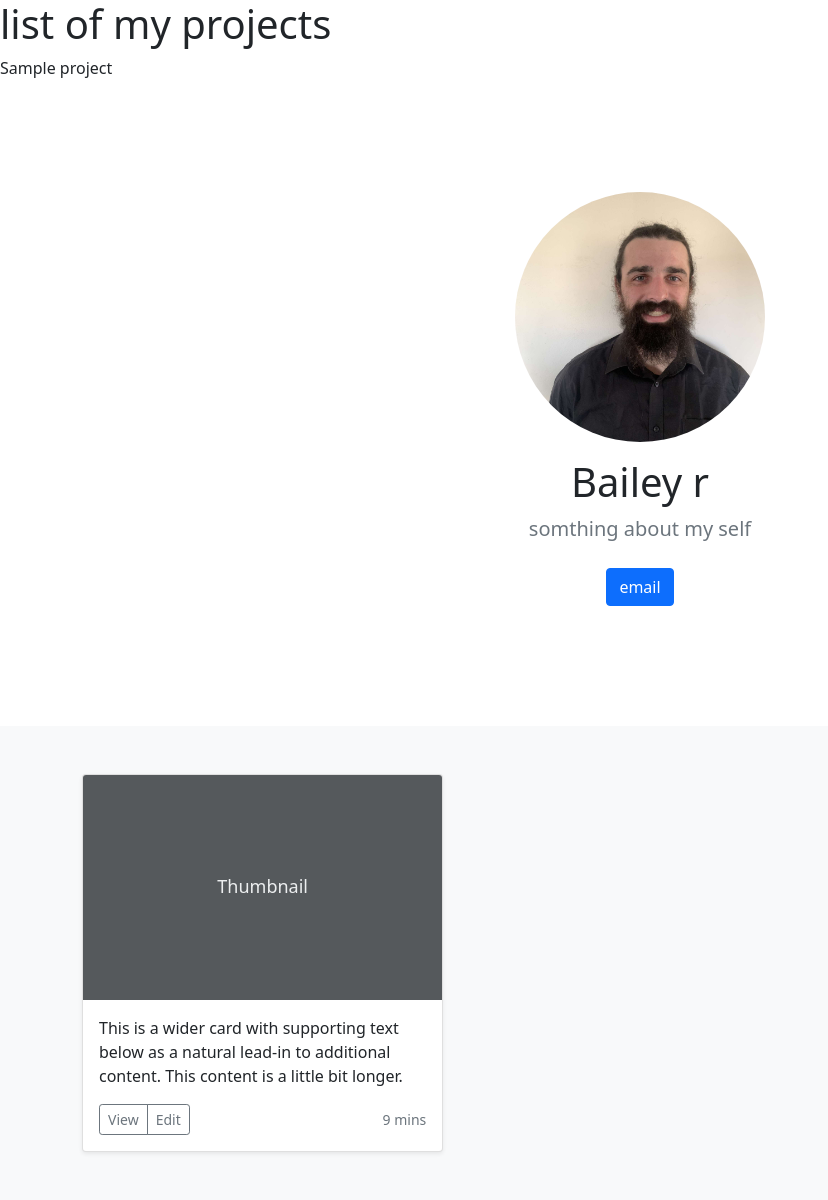
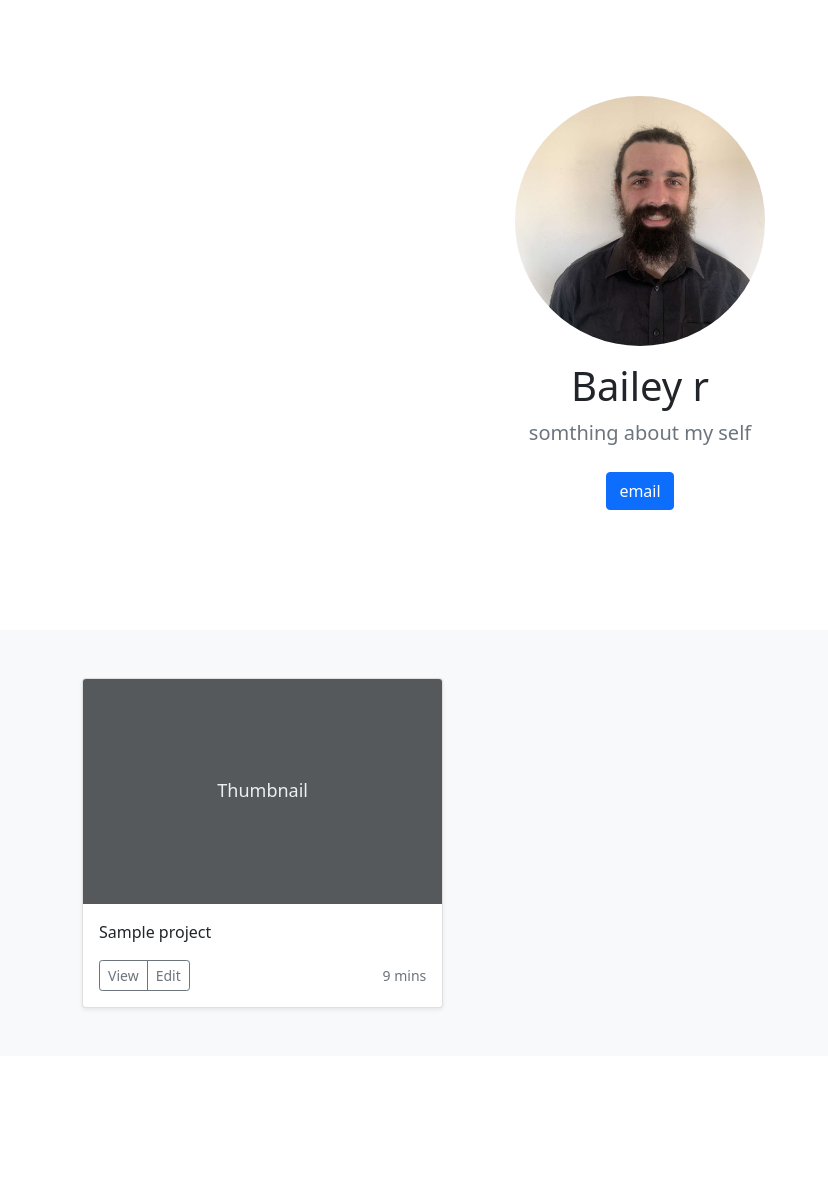
Before and after one commit to Baileyrechkemmr/final_portfolio, a Django app: page / in a window 1280 px wide. Shown: the whole page, without its empty margins (0-828 px from the left). After the commit the page ends 1011 px from the top, so only its background shows below. Run offline with Django 3.2, Linux system fonts and the light colour scheme; tables that the repository leaves empty hold one stand-in row (values such as "Sample post"); some libraries are stand-ins or nearby versions.

Commit message:
populated card

```diff
--- a/mysite/projects/templates/projects/home.html
+++ b/mysite/projects/templates/projects/home.html
@@ -1,11 +1,3 @@
-<h1>list of my projects</h1>
-
-{% for project in projects.all %}
-
-<p>{{ project.title }}</p>
-
-{% endfor %}
-
 <!doctype html>
 <html lang="en">
 
@@ -66,7 +58,7 @@
             <div class="container">
 
                 <div class="row row-cols-1 row-cols-sm-2 row-cols-md-3 g-3">
-
+                {% for project in projects.all %}
                     <div class="col">
                         <div class="card shadow-sm">
                             <svg class="bd-placeholder-img card-img-top" width="100%" height="225"
@@ -78,8 +70,7 @@
                             </svg>
 
                             <div class="card-body">
-                                <p class="card-text">This is a wider card with supporting text below as a natural
-                                    lead-in to additional content. This content is a little bit longer.</p>
+                                <p class="card-text">{{ project.title }}</p>
                                 <div class="d-flex justify-content-between align-items-center">
                                     <div class="btn-group">
                                         <button type="button" class="btn btn-sm btn-outline-secondary">View</button>
@@ -90,6 +81,7 @@
                             </div>
                         </div>
                     </div>
+                    {% endfor %}
                 </div>
             </div>
         </div>
```
